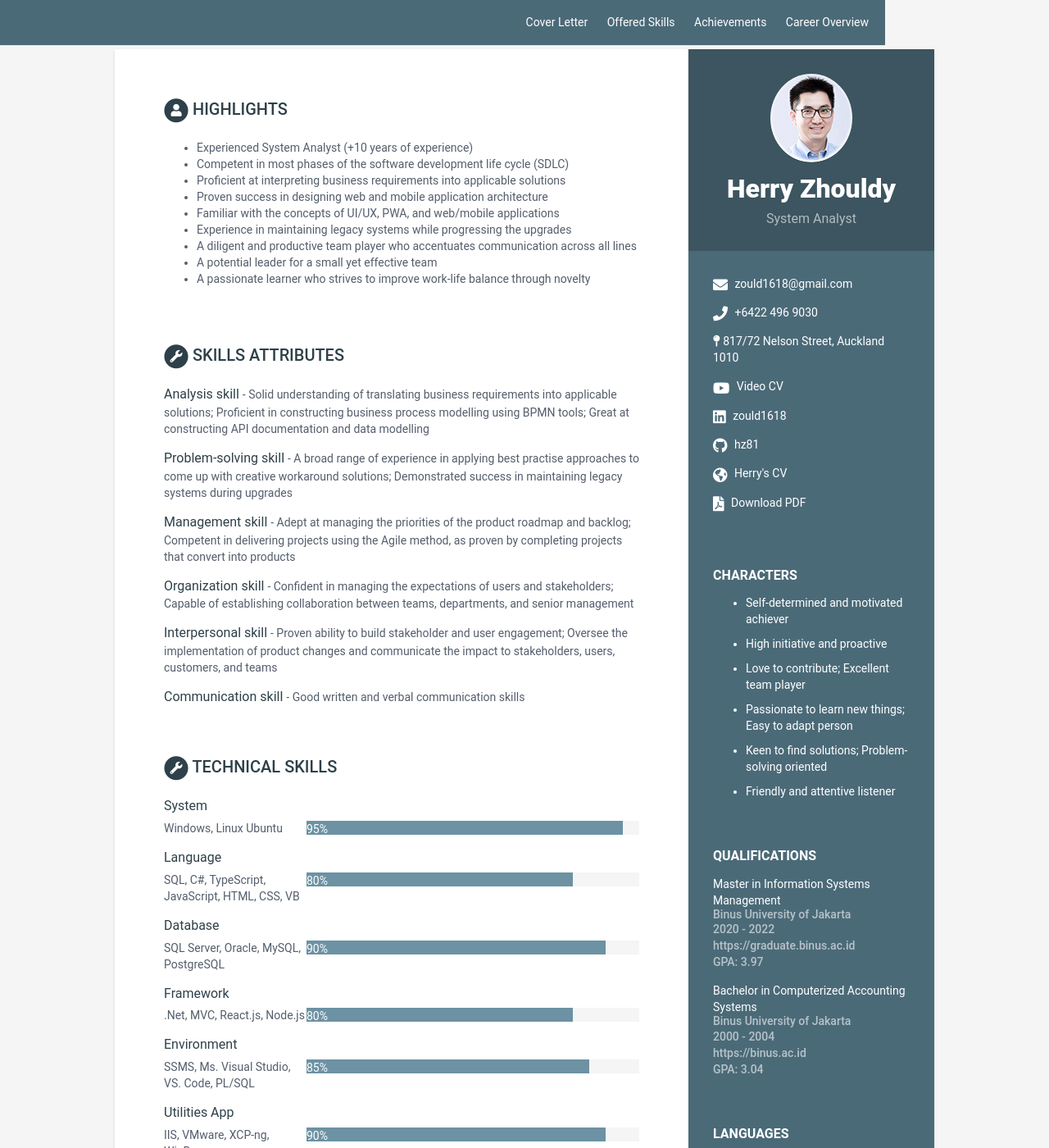
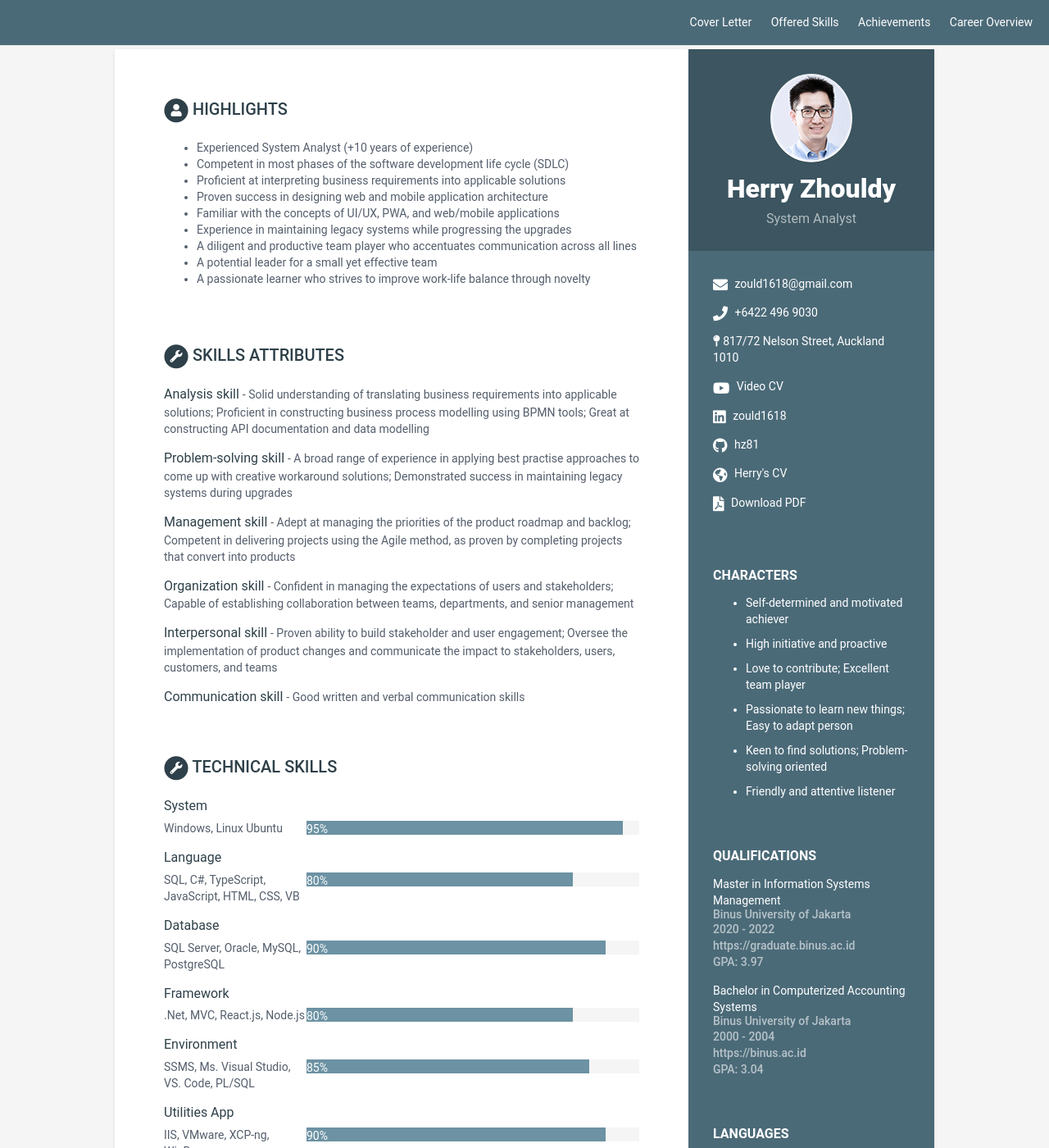
Before and after one commit to hz81/cv-sa1, a Jekyll site: the page built from index.html, in a window 1280 px wide and 1400 px high. Shown: the whole window at 82% size. Built offline with Jekyll 4.4.1, drawn with Linux system fonts in a browser that asks for light colours.

Commit message:
Update _base.scss

```diff
--- a/_sass/_base.scss
+++ b/_sass/_base.scss
@@ -358,7 +358,6 @@ p {
 
   // Positioning context for the mobile navigation icon
   position: fixed;
-  margin-right: 200px;
 }
 
 .site-title {
@@ -406,7 +405,7 @@ p {
 .site-nav {
   position: absolute;
   top: 9px;
-  right: $lcl-spacing-unit * .5;
+  right: 500px; //$lcl-spacing-unit * .5;
   background-color: $theme-color;
   border: 1px solid $lcl-border-color-01;
   border-radius: 5px;
```
